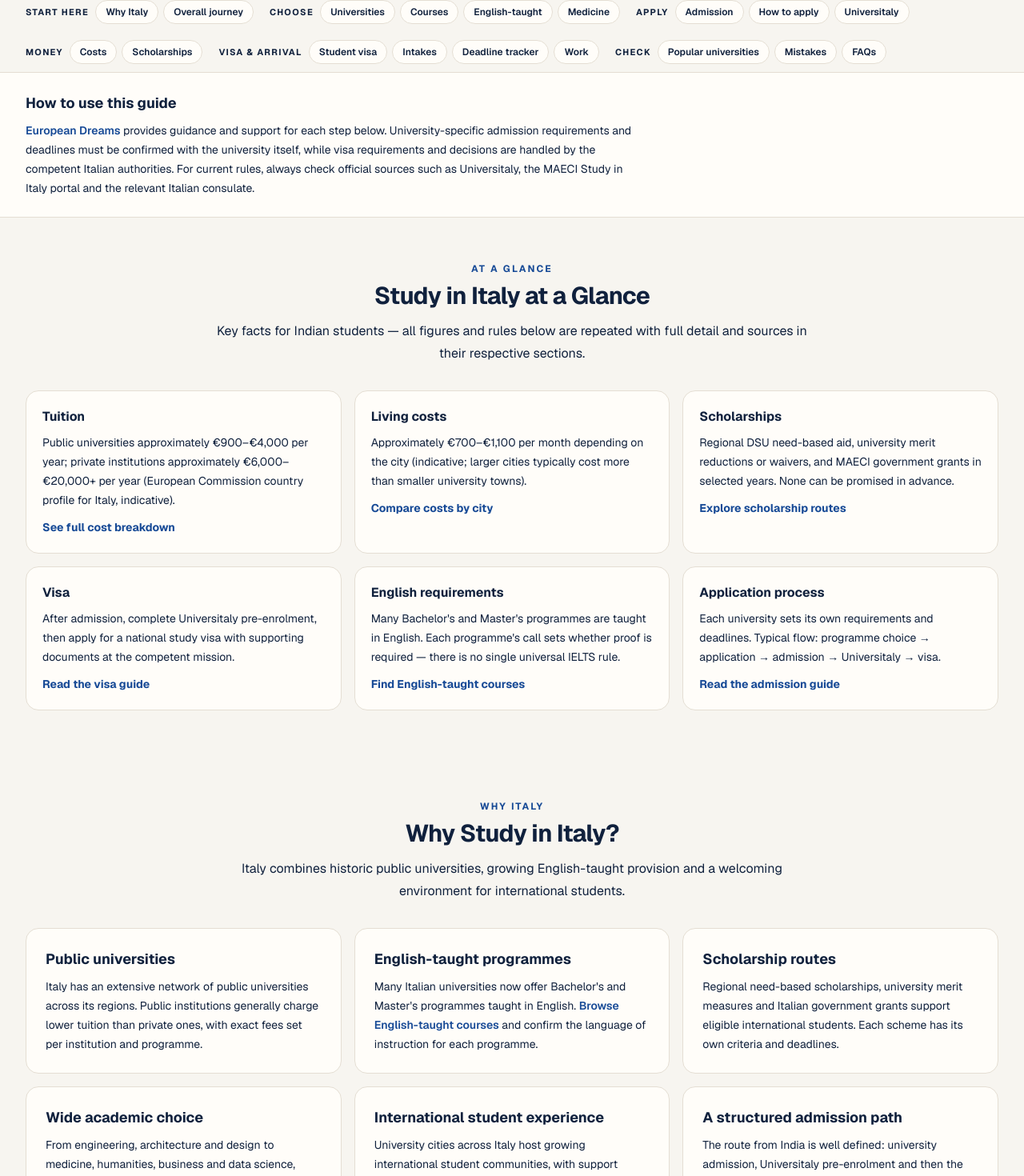
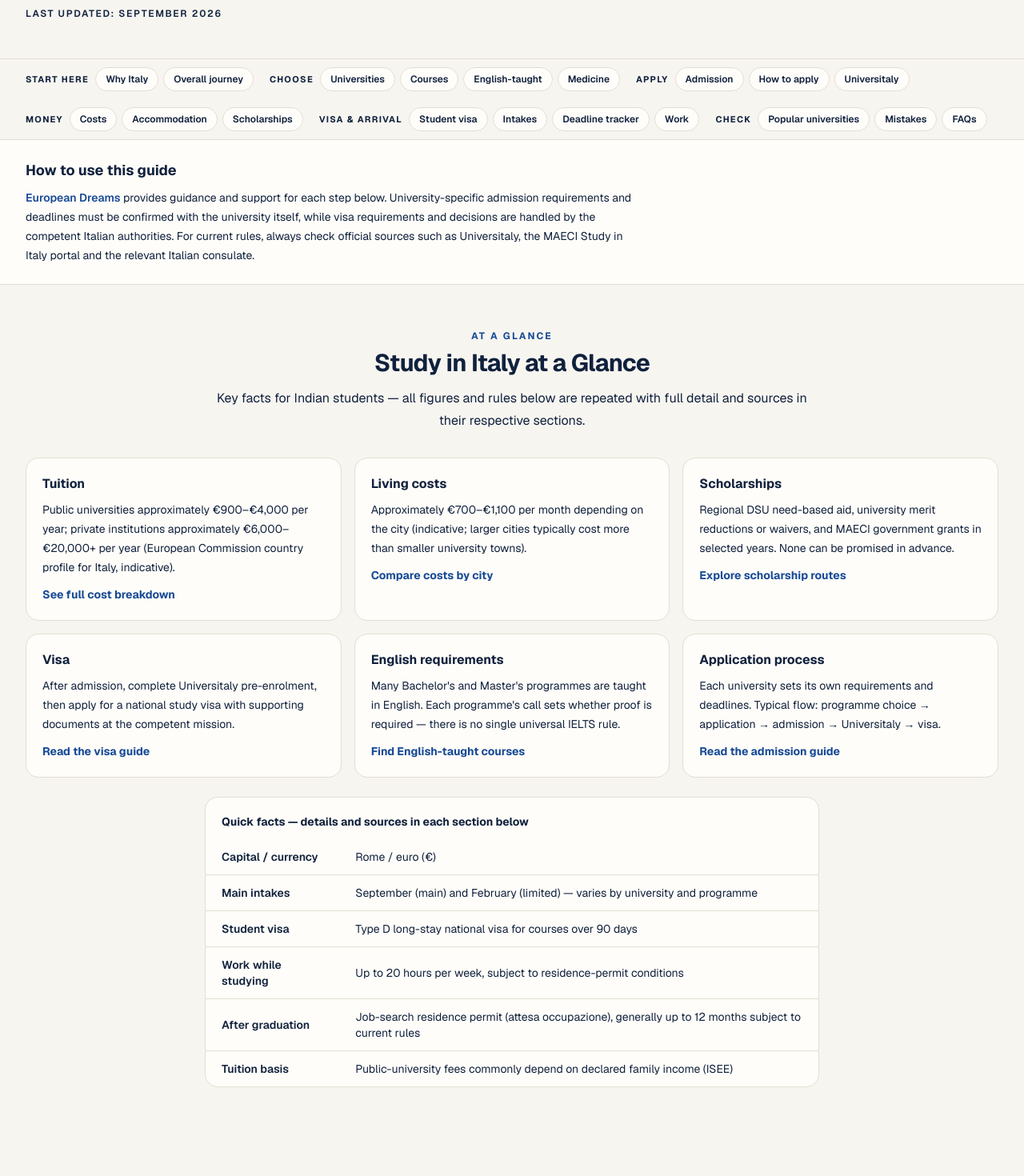
Before and after one commit to mayankjaat-45/European_Dreams, a Next.js app in the folder frontend/: page /study-in-italy in a window 1280 px wide. Shown: the part 568-2038 px from the top of the page at 80% size. Built offline with nearby package versions, Linux system fonts and the light colour scheme; no server answers; a web font is replaced by a local one.

Commit message:
SEO: strengthen Study in Italy pillar for Indian intent

```diff
--- a/frontend/src/app/study-in-italy/page.jsx
+++ b/frontend/src/app/study-in-italy/page.jsx
@@ -7,7 +7,7 @@ const SITE_URL = "https://www.europeandreamss.com";
 const CANONICAL = `${SITE_URL}/study-in-italy`;
 
 export const metadata = {
-  title: "Study in Italy for Indian Students | Universities, Admission & Visa",
+  title: "Study in Italy for Indian Students 2026/27 | Fees & Visa",
   description:
     "Study in Italy for Indian students. Explore Italian universities, English-taught courses, admission requirements, scholarships, tuition fees, application process and student visa guidance.",
   alternates: {
@@ -18,7 +18,7 @@ export const metadata = {
     follow: true,
   },
   openGraph: {
-    title: "Study in Italy for Indian Students | Universities, Admission & Visa",
+    title: "Study in Italy for Indian Students 2026/27 | Fees & Visa",
     description:
       "Study in Italy for Indian students. Explore Italian universities, English-taught courses, admission requirements, scholarships, tuition fees, application process and student visa guidance.",
     url: CANONICAL,
@@ -28,7 +28,7 @@ export const metadata = {
   },
   twitter: {
     card: "summary_large_image",
-    title: "Study in Italy for Indian Students | Universities, Admission & Visa",
+    title: "Study in Italy for Indian Students 2026/27 | Fees & Visa",
     description:
       "Study in Italy for Indian students. Explore Italian universities, English-taught courses, admission requirements, scholarships, tuition fees, application process and student visa guidance.",
   },
@@ -56,7 +56,7 @@ const webPageSchema = {
   "@type": "WebPage",
   "@id": `${CANONICAL}#webpage`,
   url: CANONICAL,
-  name: "Study in Italy for Indian Students | Universities, Admission & Visa",
+  name: "Study in Italy for Indian Students 2026/27 | Fees & Visa",
   description:
     "Guide for Indian students planning to study in Italy: universities, courses, admission, Universitaly pre-enrolment, costs, scholarships and student visa.",
   isPartOf: { "@id": `${SITE_URL}/#website` },
@@ -280,6 +280,7 @@ const tocGroups = [
     label: "Money",
     links: [
       { label: "Costs", href: "#costs" },
+      { label: "Accommodation", href: "#accommodation" },
       { label: "Scholarships", href: "#scholarships" },
     ],
   },
@@ -325,6 +326,11 @@ export default function StudyInItalyPage() {
                 Italy — universities, English-taught courses, admission
                 requirements, application steps, Universitaly pre-enrolment,
                 tuition costs, scholarships and the student visa process.
+                Long-stay study generally requires a Type D national visa;
+                after graduation a job-search residence permit (attesa
+                occupazione, generally up to 12 months subject to current
+                rules) may be available, and public-university tuition commonly
+                depends on declared family income (ISEE).
               </p>
               <p className="mt-3 max-w-2xl text-xs leading-5 text-[var(--muted-foreground)] sm:text-sm sm:leading-6">
                 Universities, admission, costs, scholarships, visa and 2026/27
@@ -503,6 +509,85 @@ export default function StudyInItalyPage() {
                 Read the admission guide
               </Link>
             </article>
+          </div>
+          <div className="mx-auto mt-6 max-w-3xl overflow-hidden rounded-2xl border border-[var(--border)] bg-[var(--card)]">
+            <table className="w-full text-left text-sm">
+              <caption className="px-5 pb-3 pt-5 text-left font-bold text-[var(--foreground)]">
+                Quick facts — details and sources in each section below
+              </caption>
+              <tbody className="divide-y divide-[var(--border)]">
+                <tr>
+                  <th
+                    scope="row"
+                    className="px-5 py-3 font-semibold text-[var(--foreground)]"
+                  >
+                    Capital / currency
+                  </th>
+                  <td className="px-5 py-3 text-[var(--muted-foreground)]">
+                    Rome / euro (€)
+                  </td>
+                </tr>
+                <tr>
+                  <th
+                    scope="row"
+                    className="px-5 py-3 font-semibold text-[var(--foreground)]"
+                  >
+                    Main intakes
+                  </th>
+                  <td className="px-5 py-3 text-[var(--muted-foreground)]">
+                    September (main) and February (limited) — varies by
+                    university and programme
+                  </td>
+                </tr>
+                <tr>
+                  <th
+                    scope="row"
+                    className="px-5 py-3 font-semibold text-[var(--foreground)]"
+                  >
+                    Student visa
+                  </th>
+                  <td className="px-5 py-3 text-[var(--muted-foreground)]">
+                    Type D long-stay national visa for courses over 90 days
+                  </td>
+                </tr>
+                <tr>
+                  <th
+                    scope="row"
+                    className="px-5 py-3 font-semibold text-[var(--foreground)]"
+                  >
+                    Work while studying
+                  </th>
+                  <td className="px-5 py-3 text-[var(--muted-foreground)]">
+                    Up to 20 hours per week, subject to residence-permit
+                    conditions
+                  </td>
+                </tr>
+                <tr>
+                  <th
+                    scope="row"
+                    className="px-5 py-3 font-semibold text-[var(--foreground)]"
+                  >
+                    After graduation
+                  </th>
+                  <td className="px-5 py-3 text-[var(--muted-foreground)]">
+                    Job-search residence permit (attesa occupazione), generally
+                    up to 12 months subject to current rules
+                  </td>
+                </tr>
+                <tr>
+                  <th
+                    scope="row"
+                    className="px-5 py-3 font-semibold text-[var(--foreground)]"
+                  >
+                    Tuition basis
+                  </th>
+                  <td className="px-5 py-3 text-[var(--muted-foreground)]">
+                    Public-university fees commonly depend on declared family
+                    income (ISEE)
+                  </td>
+                </tr>
+              </tbody>
+            </table>
           </div>
         </section>
 
@@ -786,6 +871,26 @@ export default function StudyInItalyPage() {
               </p>
             </article>
           </div>
+          <div className="mx-auto mt-6 max-w-3xl rounded-2xl border border-[var(--border)] bg-[var(--background)] p-5">
+            <h3 className="font-bold text-[var(--foreground)]">
+              Documents Indian applicants commonly prepare
+            </h3>
+            <ul className="mt-2 list-disc space-y-1 pl-5 text-sm leading-6 text-[var(--muted-foreground)]">
+              <li>Statement of purpose (SOP) tailored to the programme.</li>
+              <li>Letters of recommendation (LORs), usually for postgraduate applications.</li>
+              <li>Academic CV or résumé; portfolio where the programme specifies it.</li>
+              <li>
+                Qualification recognition: a CIMEA Statement of Comparability
+                or Verification, or a Declaration of Value (DoV) from the
+                competent Italian mission — requirements vary by university and
+                programme, and some require neither.
+              </li>
+            </ul>
+            <p className="mt-2 text-sm leading-6 text-[var(--muted-foreground)]">
+              No checklist is universal — confirm the exact document list in
+              your programme&apos;s official call before applying.
+            </p>
+          </div>
           <div className="mx-auto mt-6 grid max-w-5xl gap-4 sm:grid-cols-2">
             <article className="rounded-2xl border border-[var(--border)] bg-[var(--background)] p-5">
               <h3 className="font-bold text-[var(--foreground)]">
@@ -1280,6 +1385,77 @@ export default function StudyInItalyPage() {
           </div>
         </section>
 
+        {/* Accommodation */}
+        <section
+          id="accommodation"
+          className="mx-auto max-w-7xl scroll-mt-[104px] px-4 py-10 sm:px-6 lg:px-8 lg:py-14"
+        >
+          <SectionHeading
+            eyebrow="Housing"
+            title="Student Accommodation in Italy"
+            intro="Where you live shapes your budget more than any other choice. Options and availability differ by city and university — arrange housing early."
+          />
+          <div className="mx-auto mt-8 grid max-w-5xl gap-4 sm:grid-cols-3">
+            <article className="rounded-2xl border border-[var(--border)] bg-[var(--card)] p-5 sm:p-6">
+              <h3 className="text-lg font-bold text-[var(--foreground)]">
+                University dormitories
+              </h3>
+              <p className="mt-2 text-sm leading-6 text-[var(--muted-foreground)]">
+                Student residences run by universities or regional student-aid
+                bodies, usually the most affordable option where available —
+                places are limited and allocated per each residence&apos;s own
+                rules.
+              </p>
+            </article>
+            <article className="rounded-2xl border border-[var(--border)] bg-[var(--card)] p-5 sm:p-6">
+              <h3 className="text-lg font-bold text-[var(--foreground)]">
+                Shared accommodation
+              </h3>
+              <p className="mt-2 text-sm leading-6 text-[var(--muted-foreground)]">
+                Shared apartments with other students, the most common
+                arrangement in larger cities — confirm what is included
+                (utilities, internet, registration support) before signing.
+              </p>
+            </article>
+            <article className="rounded-2xl border border-[var(--border)] bg-[var(--card)] p-5 sm:p-6">
+              <h3 className="text-lg font-bold text-[var(--foreground)]">
+                Private accommodation
+              </h3>
+              <p className="mt-2 text-sm leading-6 text-[var(--muted-foreground)]">
+                Private studios or apartments, generally the highest-cost
+                option — larger cities typically cost more than smaller
+                university towns, and a written rental agreement also supports
+                the visa and residence-permit file.
+              </p>
+            </article>
+          </div>
+          <p className="mx-auto mt-5 max-w-3xl text-center text-sm leading-6 text-[var(--muted-foreground)]">
+            Regional DSU bodies may also offer student housing subject to
+            availability under their own calls — see our{" "}
+            <Link
+              href="/italy-scholarships"
+              className="font-semibold text-[var(--primary)] hover:underline"
+            >
+              Italy scholarships guide
+            </Link>
+            . Compare living-cost tiers in our{" "}
+            <Link
+              href="/cost-of-studying-in-italy#location-matters"
+              className="font-semibold text-[var(--primary)] hover:underline"
+            >
+              city cost guide
+            </Link>{" "}
+            and arrival essentials in our{" "}
+            <Link
+              href="/living-in-italy-for-students"
+              className="font-semibold text-[var(--primary)] hover:underline"
+            >
+              living in Italy for students guide
+            </Link>
+            .
+          </p>
+        </section>
+
         {/* Scholarships */}
         <section
           id="scholarships"
@@ -1501,7 +1677,7 @@ export default function StudyInItalyPage() {
             <SectionHeading
               eyebrow="Visa"
               title="Italy Student Visa for Indian Students"
-              intro="The visa stage follows admission and pre-enrolment. Visa issuance is decided by the competent Italian authorities — prepare carefully and verify current requirements."
+              intro="The visa stage follows admission and pre-enrolment. For courses over 90 days, Indian students apply for a Type D long-stay national visa. Visa issuance is decided by the competent Italian authorities — prepare carefully and verify current requirements."
             />
             <ol className="mx-auto mt-8 max-w-3xl space-y-3">
               {[
@@ -1596,6 +1772,23 @@ export default function StudyInItalyPage() {
                   </li>
                   <li>
                     <span className="font-semibold text-[var(--foreground)]">
+                      VFS Global channel:
+                    </span>{" "}
+                    In India, applications are lodged through VFS Global centres
+                    acting for the competent mission — see the{" "}
+                    <a
+                      href="https://visa.vfsglobal.com/ind/en/ita/book-an-appointment"
+                      target="_blank"
+                      rel="noopener noreferrer"
+                      className="font-semibold text-[var(--primary)] hover:underline"
+                    >
+                      official VFS appointment page
+                    </a>
+                    . Slots fill up in peak intake season, so confirm your
+                    jurisdiction and book early.
+                  </li>
+                <li>
+                  <span className="font-semibold text-[var(--foreground)]">
                     CIMEA vs Declaration of Value (DOV):
                   </span>{" "}
                   Qualification-recognition requirements are programme and
@@ -1662,8 +1855,10 @@ export default function StudyInItalyPage() {
                 After graduation
               </h3>
               <p className="mt-2 text-sm leading-6 text-[var(--muted-foreground)]">
-                Graduates may be able to explore post-study stay and employment
-                routes under current immigration rules. Nothing is automatic:
+                Graduates may be able to apply for a residence permit for
+                job-search purposes (permesso di soggiorno per attesa
+                occupazione), generally up to 12 months subject to current
+                immigration rules. Nothing is automatic:
                 eligibility depends on the individual case, and rules can
                 change, so verify with official Italian authorities. No
                 employment or residence outcome can be promised.
```
Lines whose indentation alone changed are shown as unchanged.
